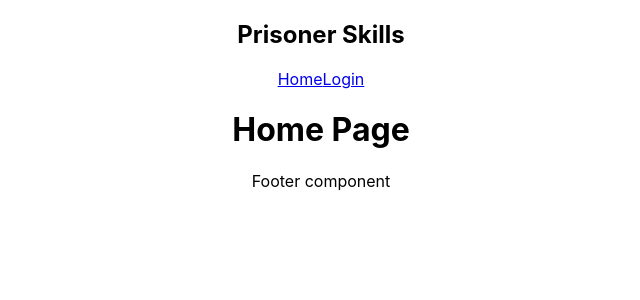
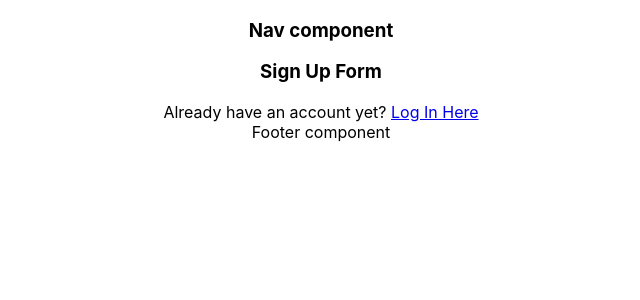
Before and after one commit to PrisonerSkills3/react-app-prisoner-skills, a React (Create React App) app in the folder prisoner-skills/: page /sign-up in a window 1280 px wide. Shown: the top 300 px of the page, without its empty margins (319-959 px from the left). Built offline with nearby package versions, Linux system fonts and the light colour scheme.

Commit message:
renamed the form files to flow a little better / changed a couple of paths to have hyphens -- removed some links from the nav

```diff
--- a/prisoner-skills/src/App.js
+++ b/prisoner-skills/src/App.js
@@ -2,16 +2,16 @@ import React from 'react';
 import { Switch, Route } from 'react-router-dom';
 import './styles/App.css';
 import HomePage from './components/Homepage';
-import LoginForm from './components/LoginForm';
-import SignUpForm from './components/SignUpForm';
+import LogIn from './components/formLogIn';
+import SignUp from './components/formSignUp';
 
 function App() {
   return (
     <div className="App">
 
       <Switch>
-        <Route path="/login" component={LoginForm} />
-        <Route path="/signup" component={SignUpForm} />
+        <Route path="/log-in" component={LogIn} />
+        <Route path="/sign-up" component={SignUp} />
         <Route path="/" component={HomePage} />
       </Switch>
 
--- a/prisoner-skills/src/components/Homepage.js
+++ b/prisoner-skills/src/components/Homepage.js
@@ -21,7 +21,6 @@ import '../styles/Homepage.css';
 // import { Switch, Route } from 'react-router-dom';
 import Nav from './universal/Nav';
 import Footer from './universal/Footer';
-import LoginForm from './LoginForm';
 
 const Homepage = () => {
   return (
--- a/prisoner-skills/src/components/LoginForm.js
+++ b/prisoner-skills/src/components/formLogIn.js
@@ -11,15 +11,15 @@ import { Link } from 'react-router-dom';
 import Nav from './universal/Nav';
 import Footer from './universal/Footer';
 
-const LoginForm = () => {
+const LogIn = () => {
   return (
     <div>
       <Nav />
       <h3>Login Form</h3>
-      <span>Don't have an account yet?</span> <span><Link to="/signup">Sign Up Here</Link></span>
+      <span>Don't have an account yet?</span> <span><Link to="/sign-up">Sign Up Here</Link></span>
       <Footer />
     </div>
   );
 };
 
-export default LoginForm;
+export default LogIn;
--- a/prisoner-skills/src/components/SignUpForm.js
+++ b/prisoner-skills/src/components/formSignUp.js
@@ -15,15 +15,15 @@ import { Link } from 'react-router-dom';
 import Nav from './universal/Nav';
 import Footer from './universal/Footer';
 
-const SignUpForm = () => {
+const SignUp = () => {
   return (
     <div>
       <Nav />
       <h3>Sign Up Form</h3>
-      <span>Already have an account yet?</span> <span><Link to="/login">Log In Here</Link></span>
+      <span>Already have an account yet?</span> <span><Link to="/log-in">Log In Here</Link></span>
       <Footer />
     </div>
   );
 };
 
-export default SignUpForm;
+export default SignUp;
--- a/prisoner-skills/src/components/universal/Footer.js
+++ b/prisoner-skills/src/components/universal/Footer.js
@@ -1,6 +1,6 @@
 /*
 -logo/name
--home link
+-home <Link />
 */
 
 import React from 'react';
@@ -10,6 +10,7 @@ const Footer = () => {
   return (
     <div>
       Footer component
+      {/* <Link />'s go here */}
     </div>
   );
 };
--- a/prisoner-skills/src/components/universal/Nav.js
+++ b/prisoner-skills/src/components/universal/Nav.js
@@ -1,20 +1,18 @@
 /*
 -nav bar
   --Logo/Name
-  -- Home link
-  -- Log In link (will be conditionally rerendered to display sign out if there is a token in the local storage)
+  -- Home <Link />
+  -- Log In <Link /> (will be conditionally rerendered to display sign out if there is a token in the local storage)
 */
 
 import React from 'react';
 import '../../styles/Nav.css';
-import { Link } from 'react-router-dom';
 
 const Nav = () => {
   return (
     <nav>
-      <h2>Prisoner Skills</h2>
-      <Link to="/">Home</Link>
-      <Link to="/login">Login</Link>
+      <h3>Nav component</h3>
+      {/* <Link />'s will go here */}
     </nav>
   );
 };
```
